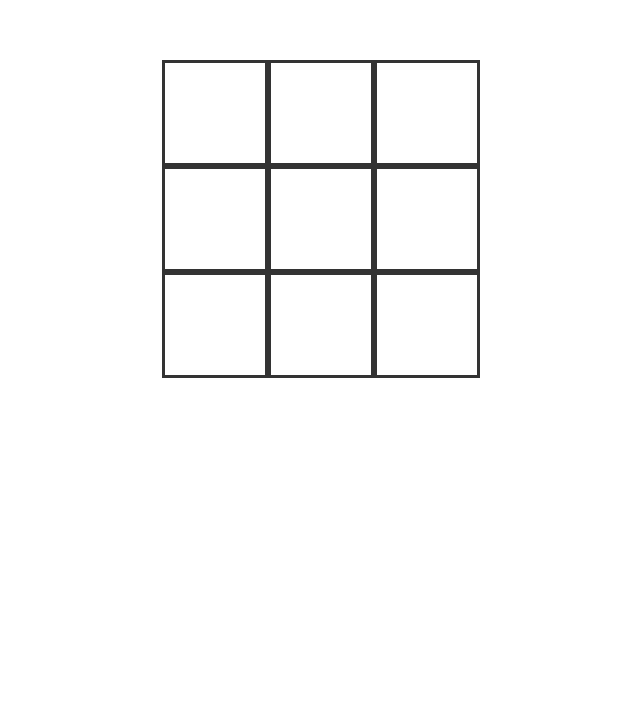
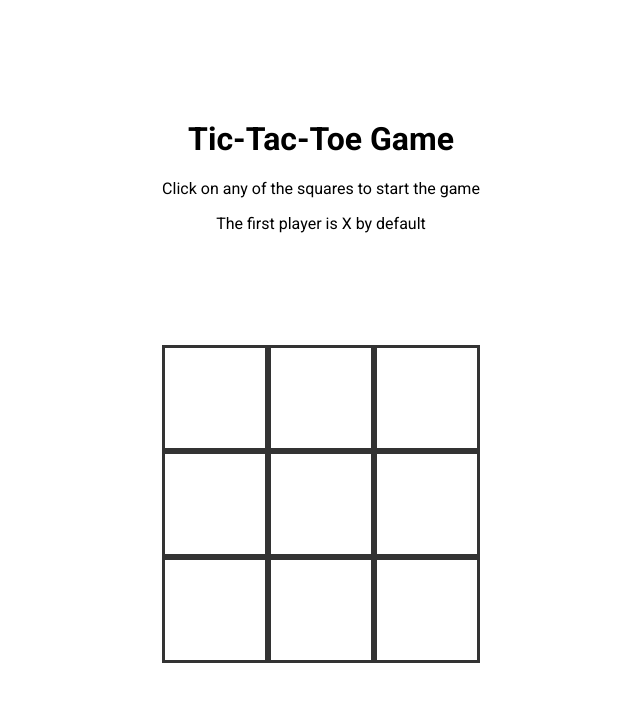
Before and after one commit to sarthaksarangi/Tik-Tac-Toe, a React (Vite) app in the folder vite-project/: page / in a window 1280 px wide. Shown: the top 702 px of the page, without its empty margins (319-959 px from the left). Built offline with nearby package versions, Linux system fonts and the light colour scheme.

Commit message:
Completed: board logic

```diff
--- a/vite-project/src/App.css
+++ b/vite-project/src/App.css
@@ -9,7 +9,14 @@
 
 }
 .board-container{
+
 margin: 20px;
+}
+.header{
+
+  text-align: center;
+  margin-top: 5em;
+  margin-bottom: 7em;
 }
 
  .board-rows{
--- a/vite-project/src/App.jsx
+++ b/vite-project/src/App.jsx
@@ -1,14 +1,14 @@
 import { useState } from 'react'
-import reactLogo from './assets/react.svg'
-import viteLogo from '/vite.svg'
 import './App.css'
 import Board from './components/Board'
+import Header from './components/Header'
 
 function App() {
   const [count, setCount] = useState(0)
 
   return (
     <>
+      <Header/>
       <Board/>
     </>
   )
--- a/vite-project/src/components/Board.jsx
+++ b/vite-project/src/components/Board.jsx
@@ -5,7 +5,7 @@ import { useState } from "react";
 const Board = () => {
   const [state, setState] = useState(Array(9).fill(null));
   const [isXTurn, setXTurn] = useState(true);
-
+  const checkWinner = () => {
     const winnerLogic = [
       [0, 1, 2],
       [3, 4, 5],
@@ -16,8 +16,16 @@ const Board = () => {
       [0, 4, 8],
       [2, 4, 6],
     ];
+    for (let logic of winnerLogic) {
+      const [a, b, c] = logic;
+      if (state[a] != null && state[a] == state[b] && state[b] == state[c]) {
+        return state[a];
+      }
+    }
+    return false;
+  };
 
-
+  const isWinner = checkWinner();
 
   console.log(state);
 
@@ -30,6 +38,23 @@ const Board = () => {
   };
   return (
     <div className="board-container">
+      {isWinner ? (
+        <div style={{ textAlign: "center", marginTop: "15em" }}>
+          <h1>Player {isWinner} won the game!</h1>
+          <button
+            style={{
+              border: "1px solid #fff",
+              width: "100px",
+              height: "40px",
+              borderRadius: "10px",
+              fontWeight: "700",
+            }}
+          >
+            Play Again!
+          </button>
+        </div>
+      ) : (
+        <>
           <div className="board-rows">
             <Square value={state[0]} onClick={() => handleClick(0)} />
             <Square value={state[1]} onClick={() => handleClick(1)} />
@@ -45,6 +70,8 @@ const Board = () => {
             <Square value={state[7]} onClick={() => handleClick(7)} />
             <Square value={state[8]} onClick={() => handleClick(8)} />
           </div>
+        </>
+      )}
     </div>
   );
 };
--- /dev/null
+++ b/vite-project/src/components/Header.jsx
@@ -0,0 +1,13 @@
+import React from 'react'
+
+const Header = () => {
+  return (
+    <div className='header'>
+      <h1>Tic-Tac-Toe Game</h1>
+      <p>Click on any of the squares to start the game</p>
+      <p>The first player is X by default</p>
+    </div>
+  )
+}
+
+export default Header
```
Lines whose indentation alone changed are shown as unchanged.
